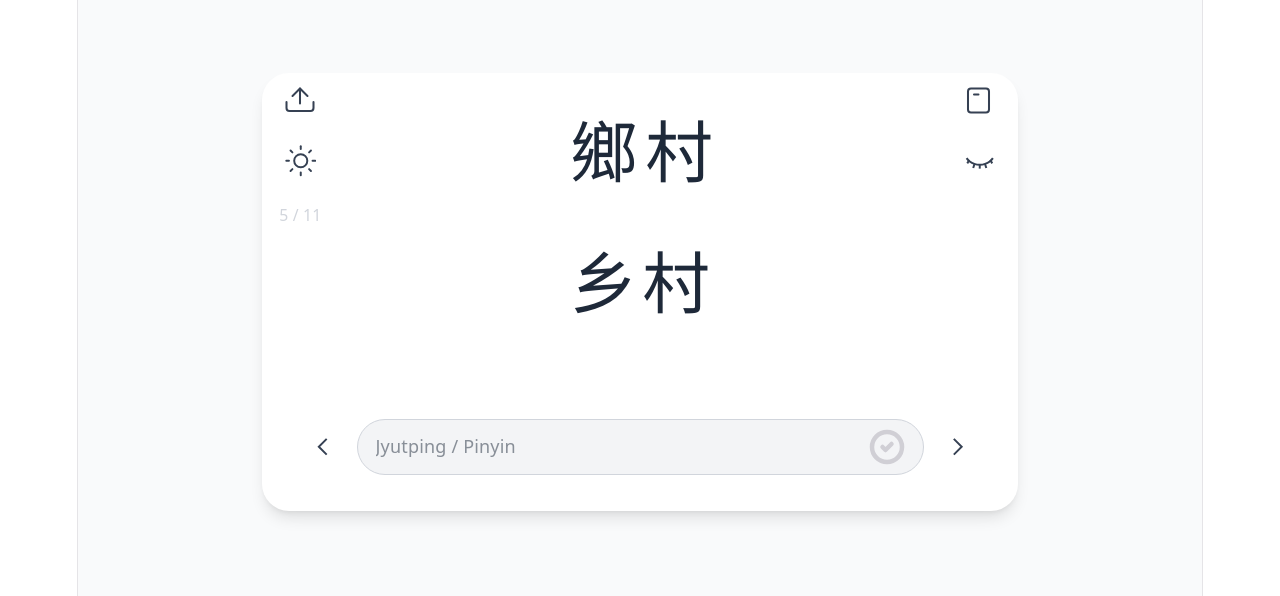
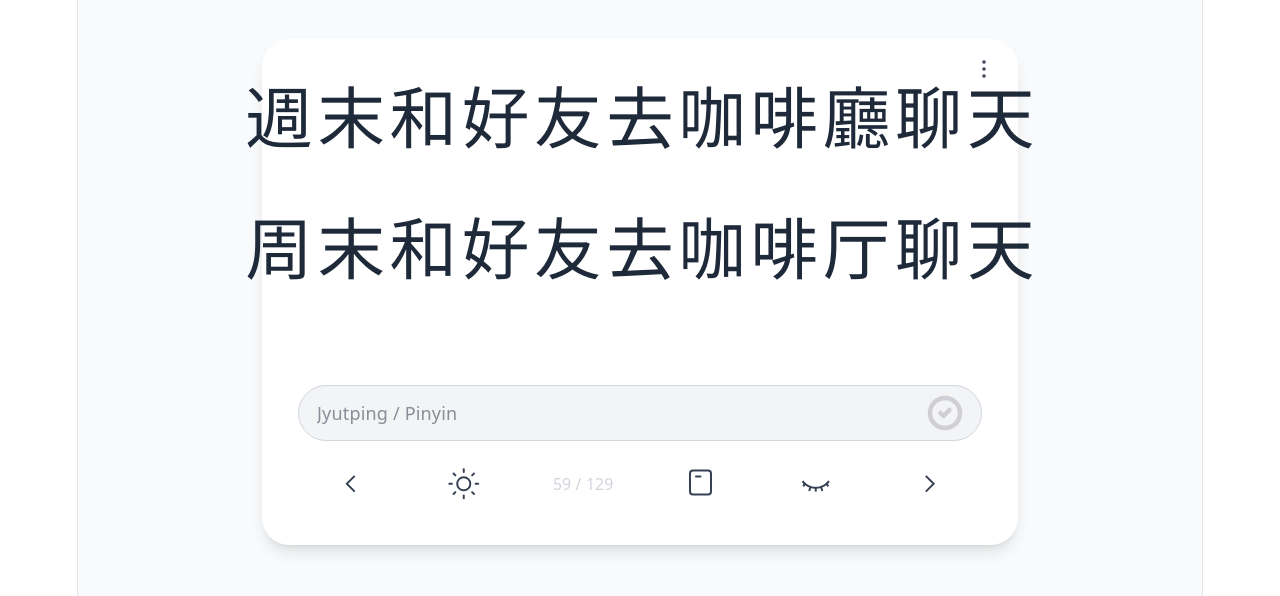
Before and after one commit to timoweave/zi_do_sing, a React (Vite) app: page / in a window 1280 px wide. Shown: the part 108-704 px from the top of the page. Built offline with nearby package versions, Linux system fonts and the light colour scheme.

Commit message:
move the buttons from the left/right side to the bottom side

```diff
--- a/src/components/FlashCardCN.tsx
+++ b/src/components/FlashCardCN.tsx
@@ -5,13 +5,14 @@ import {
     ChevronRightIcon,
     ClosedDocumentIcon,
     ClosedEyeIcon,
+    DotDotDotIcon,
     MoonIcon,
     OpenDocumentIcon,
     OpenEyeIcon,
     SunIcon,
     UploadFileIcon,
 } from './Icons';
-import defaultWords from '../words/default_10.json';
+import defaultWords from '../words/chats_100.json';
 
 export interface CardItem {
     trad: string;
@@ -75,6 +76,12 @@ function FlashCardCN() {
         []
     );
     const [inputMatchedJyutpings, setInputMatchedJyutpings] = useState<
+        boolean[]
+    >([]);
+    const [inputMatchedTrads /* setInputMatchedTradls */] = useState<boolean[]>(
+        []
+    );
+    const [inputMatchedSimpls /* setInputMatchedSimpls */] = useState<
         boolean[]
     >([]);
     const [inputValue, setInputValue] = useState<string>('');
@@ -444,11 +451,12 @@ function FlashCardCN() {
                 {/* float left buttons */}
                 <div
                     data-testid="floating-left-buttons"
-                    className="absolute top-1 left-3 text-gray-700 dark:text-gray-400"
+                    className="left-３ absolute top-1 hidden text-gray-700 dark:text-gray-400"
                 >
                     <div className="full-width flex flex-col content-around items-stretch gap-2">
                         <button
                             data-testid="upload-file-button"
+                            title="select chinese word file"
                             className="flex h-11 w-11 items-center justify-center rounded-full text-gray-700 transition-colors hover:bg-gray-100 dark:text-gray-300 dark:hover:bg-gray-700"
                             onClick={() => {
                                 handleUploadFileIcon();
@@ -468,6 +476,7 @@ function FlashCardCN() {
                         </button>
                         <button
                             data-testid="words-is-theme-dark-button"
+                            title="toggle between light and dark mode"
                             onClick={() => {
                                 toggleIsThemeDark();
                                 handlePopupKeyboardBlur();
@@ -479,7 +488,7 @@ function FlashCardCN() {
                         </button>
                         <div
                             data-testid="words-progress-status-label"
-                            className="self-center py-2 text-center text-sm font-medium text-gray-300 dark:border-gray-700 dark:text-gray-300"
+                            className="flex self-center py-2 text-center text-sm font-medium text-gray-300 dark:border-gray-700 dark:text-gray-300"
                         >
                             {currentIndex + 1} / {totalCards}
                         </div>
@@ -489,11 +498,33 @@ function FlashCardCN() {
                 {/* float right buttons */}
                 <div
                     data-testid="floating-right-buttons"
-                    className="absolute top-1 right-3 text-gray-700 dark:text-gray-400"
+                    className="absolute top-1 right-2 text-gray-700 dark:text-gray-400"
                 >
                     <div className="full-width flex flex-col content-around items-stretch gap-2">
                         <button
+                            data-testid="upload-file-button"
+                            title="select chinese word file"
+                            className="flex h-11 w-11 items-center justify-center rounded-full text-gray-700 transition-colors hover:bg-gray-100 dark:text-gray-300 dark:hover:bg-gray-700"
+                            onClick={() => {
+                                handleUploadFileIcon();
+                                handlePopupKeyboardBlur();
+                            }}
+                            onMouseDown={preventDefault}
+                        >
+                            <DotDotDotIcon />
+                            {/* Hidden File Input */}
+                            <input
+                                ref={fileInputRef}
+                                type="file"
+                                accept=".json,.csv"
+                                className="hidden"
+                                onChange={handleUploadFile}
+                            />
+                        </button>
+                        <div className="hidden">
+                            <button
                                 data-testid="reveal-description-button"
+                                title="reveal description"
                                 className="flex h-11 w-11 items-center justify-center rounded-full text-gray-700 transition-colors hover:bg-gray-100 dark:text-gray-300 dark:hover:bg-gray-700"
                                 onClick={() => {
                                     toggleRevealDescription();
@@ -507,9 +538,11 @@ function FlashCardCN() {
                                     <ClosedDocumentIcon />
                                 )}
                             </button>
-
+                        </div>
+                        <div className="hidden">
                             <button
                                 data-testid="reveal-phonetic-button"
+                                title="reveal phonetic"
                                 onClick={() => {
                                     toggleRevealPhonetic();
                                     handlePopupKeyboardBlur();
@@ -520,6 +553,7 @@ function FlashCardCN() {
                             >
                                 {revealed ? <OpenEyeIcon /> : <ClosedEyeIcon />}
                             </button>
+                        </div>
                     </div>
                 </div>
 
@@ -539,7 +573,7 @@ function FlashCardCN() {
                         onMouseDown={preventDefault}
                     >
                         <div className="flex gap-1">
-                            {currentCardTrads.map((word, i) => {
+                            {currentCardTrads.map((tradWord, i) => {
                                 return (
                                     <div
                                         key={i}
@@ -547,13 +581,13 @@ function FlashCardCN() {
                                     >
                                         <div
                                             data-testid={`words-trad-text-${i}`}
-                                            className={`cursor-pointer text-center text-[2.5rem] font-medium text-gray-800 sm:text-6xl dark:text-gray-200`}
+                                            className={`cursor-pointer text-center text-[2.5rem] font-medium text-gray-800 sm:text-6xl dark:text-gray-200 ${inputMatchedTrads[i] ? 'rounded-md bg-green-600 text-white' : 'text-gray-800'}`}
                                         >
-                                            {word}
+                                            {tradWord}
                                         </div>
                                         <div
                                             data-testid={`words-trad-phonetic-${i}`}
-                                            className={`wrap-break-words text-center text-[0.7rem] text-gray-600 transition-opacity sm:text-lg dark:text-gray-400 ${inputMatchedJyutpings[i] || revealed ? 'opacity-100' : 'opacity-0'} ${inputMatchedJyutpings[i] ? 'rounded-md bg-green-600 text-white' : 'text-gray-800'}`}
+                                            className={`wrap-break-words text-center text-[0.7rem] text-gray-600 transition-opacity sm:text-lg dark:text-gray-200 ${inputMatchedJyutpings[i] || revealed ? 'opacity-100' : 'opacity-0'} ${inputMatchedJyutpings[i] ? 'rounded-md bg-green-600 text-white' : 'text-gray-800'}`}
                                         >
                                             {currentCardJyutpings[i]}
                                         </div>
@@ -574,7 +608,7 @@ function FlashCardCN() {
                         onMouseDown={preventDefault}
                     >
                         <div className="flex gap-1">
-                            {currentCardSimps.map((word, i) => {
+                            {currentCardSimps.map((simplWord, i) => {
                                 return (
                                     <div
                                         key={i}
@@ -582,13 +616,13 @@ function FlashCardCN() {
                                     >
                                         <div
                                             data-testid={`words-simp-text-${i}`}
-                                            className="cursor-pointer text-center text-[2.5rem] font-medium text-gray-800 sm:text-6xl dark:text-gray-200"
+                                            className={`cursor-pointer text-center text-[2.5rem] font-medium text-gray-800 sm:text-6xl dark:text-gray-200 ${inputMatchedSimpls[i] ? 'rounded-md bg-green-600 text-white' : 'text-gray-800'}`}
                                         >
-                                            {word}
+                                            {simplWord}
                                         </div>
                                         <div
                                             data-testid={`words-simp-phonetic-${i}`}
-                                            className={`wrap-break-words text-center text-[0.7rem] text-gray-600 transition-opacity sm:text-lg dark:text-gray-400 ${inputMatchedPinyins[i] || revealed ? 'opacity-100' : 'opacity-0'} ${inputMatchedPinyins[i] ? 'rounded-md bg-green-600 text-white' : 'text-gray-800'}`}
+                                            className={`wrap-break-words text-center text-[0.7rem] text-gray-600 transition-opacity sm:text-lg dark:text-gray-200 ${inputMatchedPinyins[i] || revealed ? 'opacity-100' : 'opacity-0'} ${inputMatchedPinyins[i] ? 'rounded-md bg-green-600 text-white' : 'text-gray-800'}`}
                                         >
                                             {currentCardPinyins[i]}
                                         </div>
@@ -614,19 +648,6 @@ function FlashCardCN() {
 
                 {/* Input row */}
                 <div className="mt-4 flex flex-wrap items-center justify-center gap-1 sm:gap-2">
-                    <button
-                        data-testid="prev-words-card-button"
-                        onClick={() => {
-                            goToPrevCard();
-                            handlePopupKeyboardBlur();
-                        }}
-                        onMouseDown={preventDefault}
-                        className="flex h-11 w-11 items-center justify-center rounded-full text-gray-700 transition-colors hover:bg-gray-100 dark:text-gray-300 dark:hover:bg-gray-700"
-                        aria-label="Previous"
-                    >
-                        <ChevronLeftIcon />
-                    </button>
-
                     <div className="flex min-w-35 flex-1 items-center rounded-full border border-gray-300 bg-gray-100 px-4 transition-colors focus-within:border-gray-500 dark:border-gray-600 dark:bg-gray-700 dark:focus-within:border-gray-500">
                         <input
                             data-testid="words-input-box"
@@ -664,9 +685,97 @@ function FlashCardCN() {
                             />
                         </div>
                     </div>
+                </div>
+
+                {/* buttons */}
+                <div
+                    data-testid="bottom-buttons"
+                    className="mt-4 flex flex-wrap items-center justify-around gap-1 sm:gap-2"
+                >
+                    <button
+                        data-testid="prev-words-card-button"
+                        title="go to previous card"
+                        onClick={() => {
+                            goToPrevCard();
+                            handlePopupKeyboardBlur();
+                        }}
+                        onMouseDown={preventDefault}
+                        className="flex h-11 w-11 items-center justify-center rounded-full text-gray-700 transition-colors hover:bg-gray-100 dark:text-gray-300 dark:hover:bg-gray-700"
+                        aria-label="Previous"
+                    >
+                        <ChevronLeftIcon />
+                    </button>
+                    <button
+                        data-testid="upload-file-button"
+                        title="select a chinese word file"
+                        className="hidden h-11 w-11 items-center justify-center rounded-full text-gray-700 transition-colors hover:bg-gray-100 dark:text-gray-300 dark:hover:bg-gray-700"
+                        onClick={() => {
+                            handleUploadFileIcon();
+                            handlePopupKeyboardBlur();
+                        }}
+                        onMouseDown={preventDefault}
+                    >
+                        <UploadFileIcon />
+                        {/* Hidden File Input */}
+                        <input
+                            ref={fileInputRef}
+                            type="file"
+                            accept=".json,.csv"
+                            className="hidden"
+                            onChange={handleUploadFile}
+                        />
+                    </button>
+                    <button
+                        data-testid="words-is-theme-dark-button"
+                        title="toggle between light and dark theme"
+                        onClick={() => {
+                            toggleIsThemeDark();
+                            handlePopupKeyboardBlur();
+                        }}
+                        onMouseDown={preventDefault}
+                        className="flex h-11 w-11 items-center justify-center rounded-full text-gray-700 transition-colors hover:bg-gray-100 dark:text-gray-300 dark:hover:bg-gray-700"
+                    >
+                        {isThemeDark ? <MoonIcon /> : <SunIcon />}
+                    </button>
+                    <div
+                        data-testid="words-progress-status-label"
+                        className="self-center py-2 text-center text-sm font-medium text-gray-300 dark:border-gray-700 dark:text-gray-300"
+                    >
+                        {currentIndex + 1} / {totalCards}
+                    </div>
+                    <button
+                        data-testid="reveal-description-button"
+                        title="reveal description"
+                        className="flex h-11 w-11 items-center justify-center rounded-full text-gray-700 transition-colors hover:bg-gray-100 dark:text-gray-300 dark:hover:bg-gray-700"
+                        onClick={() => {
+                            toggleRevealDescription();
+                            handlePopupKeyboardBlur();
+                        }}
+                        onMouseDown={preventDefault}
+                    >
+                        {descriptionVisible ? (
+                            <OpenDocumentIcon />
+                        ) : (
+                            <ClosedDocumentIcon />
+                        )}
+                    </button>
 
                     <button
+                        data-testid="reveal-phonetic-button"
+                        title="reveal phonetic"
+                        onClick={() => {
+                            toggleRevealPhonetic();
+                            handlePopupKeyboardBlur();
+                        }}
+                        onMouseDown={preventDefault}
+                        className="flex h-11 w-11 items-center justify-center rounded-full text-gray-700 transition-colors hover:bg-gray-100 dark:text-gray-300 dark:hover:bg-gray-700"
+                        aria-label="Toggle pronunciation"
+                    >
+                        {revealed ? <OpenEyeIcon /> : <ClosedEyeIcon />}
+                    </button>
+                    <button
                         data-testid="next-words-card-button"
+                        title="go to next card"
                         onClick={() => {
                             goToNextCard();
                             handlePopupKeyboardBlur();
```
Lines whose indentation alone changed are shown as unchanged.
